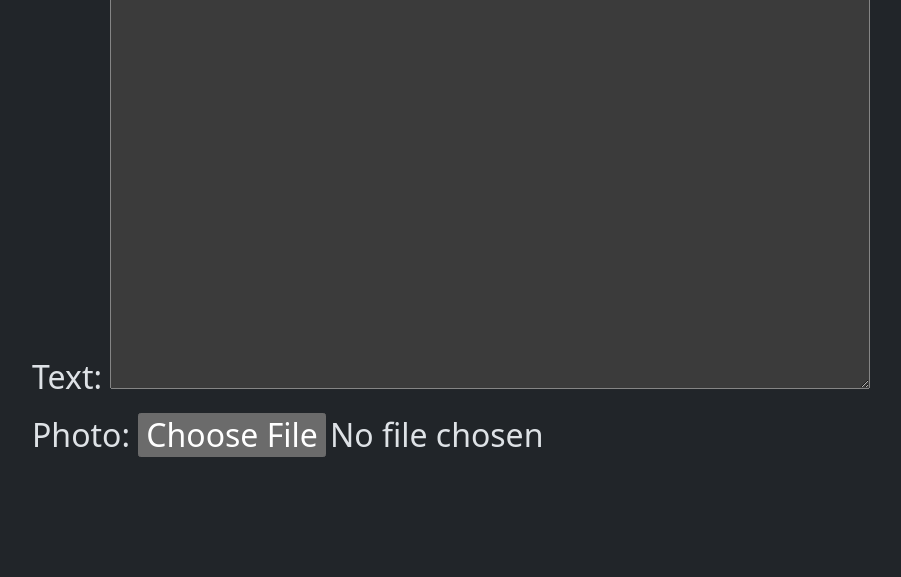
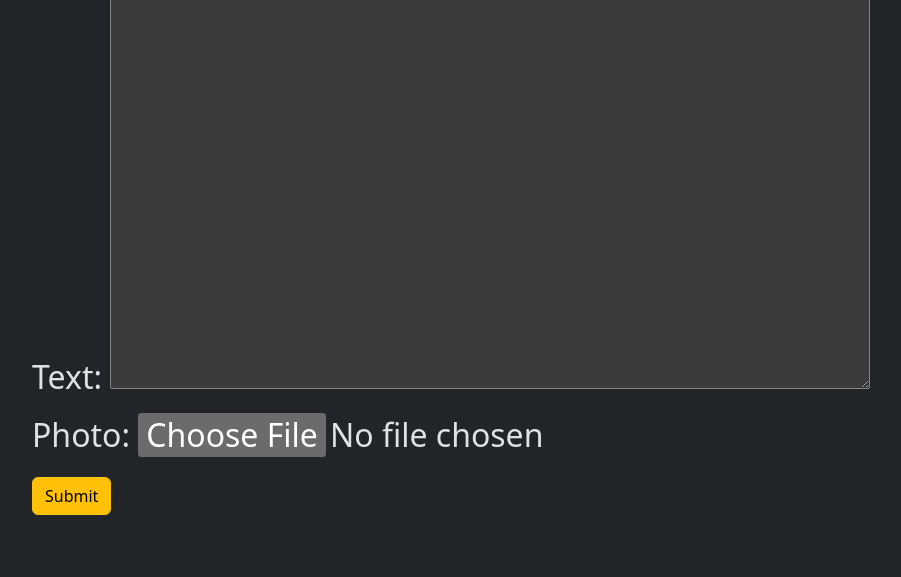
Before and after one commit to alamin40/tweet, a Django app: page /tweet/create/ in a window 1280 px wide. Shown: the part 175-752 px from the top of the page, without its empty margins (50-951 px from the left). Run offline with Django 5.2, Linux system fonts and the light colour scheme.

Commit message:
adding button

```diff
--- a/Story/tweet/templates/tweet_form.html
+++ b/Story/tweet/templates/tweet_form.html
@@ -16,6 +16,7 @@ Tweet
   {% endif %}
   <form method="post" enctype="multipart/form-data" class="form">{{ form.as_p }}
   </form>
+  <button class="btn btn-warning" type="submit">Submit</button>
 </h2>
 
 {% endblock %}
```
